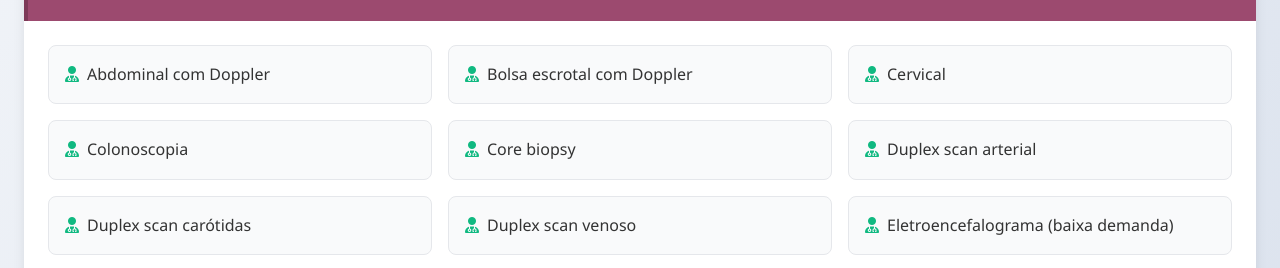
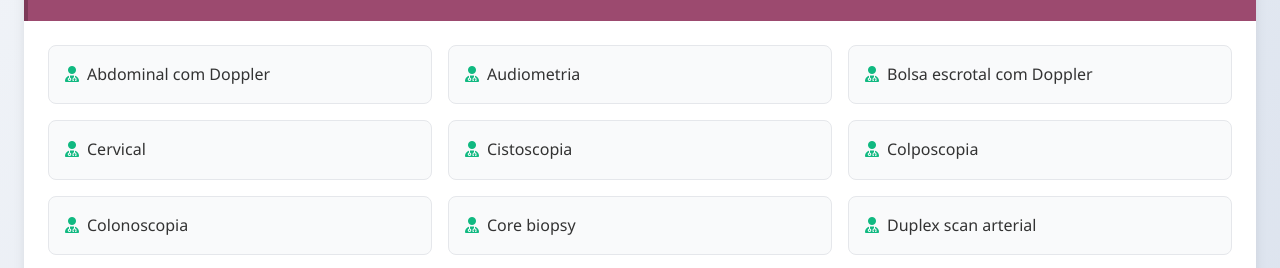
Before and after one commit to regulacaocmcressaca-arch/p-ginaressaca, a plain HTML site: page MEDIA_COMPLEXIDADE.html in a window 1280 px wide. Shown: the part 495-763 px from the top of the page. Drawn offline with nearby package versions, Linux system fonts and the light colour scheme.

Commit message:
Update MEDIA_COMPLEXIDADE.html

```diff
--- a/MEDIA_COMPLEXIDADE.html
+++ b/MEDIA_COMPLEXIDADE.html
@@ -297,10 +297,19 @@
                         <i class="fas fa-user-md text-green-500 mr-2"></i>Abdominal com Doppler
                     </div>
                     <div class="exam-item bg-gray-50 p-4 rounded-lg border hover:shadow-md transition-shadow">
+                        <i class="fas fa-user-md text-green-500 mr-2"></i>Audiometria
+                    </div>
+                    <div class="exam-item bg-gray-50 p-4 rounded-lg border hover:shadow-md transition-shadow">
                         <i class="fas fa-user-md text-green-500 mr-2"></i>Bolsa escrotal com Doppler
                     </div>
                     <div class="exam-item bg-gray-50 p-4 rounded-lg border hover:shadow-md transition-shadow">
                         <i class="fas fa-user-md text-green-500 mr-2"></i>Cervical
+                    </div>
+                   <div class="exam-item bg-gray-50 p-4 rounded-lg border hover:shadow-md transition-shadow">
+                        <i class="fas fa-user-md text-green-500 mr-2"></i>Cistoscopia
+                    </div>
+                    <div class="exam-item bg-gray-50 p-4 rounded-lg border hover:shadow-md transition-shadow">
+                        <i class="fas fa-user-md text-green-500 mr-2"></i>Colposcopia
                     </div>
                     <div class="exam-item bg-gray-50 p-4 rounded-lg border hover:shadow-md transition-shadow">
                         <i class="fas fa-user-md text-green-500 mr-2"></i>Colonoscopia
```
